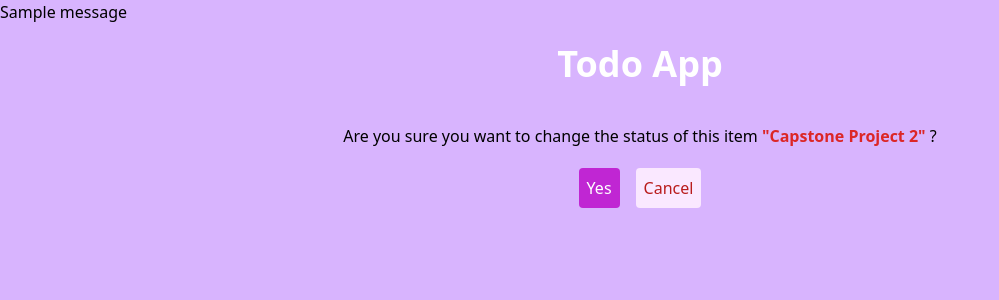
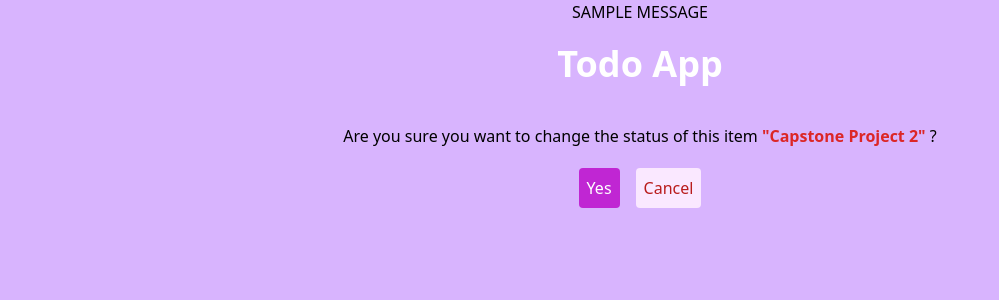
Before and after one commit to Thaboe-dev/Simple-Todo-App, a Django app: page /1/status/ in a window 1280 px wide. Shown: the top 300 px of the page, without its empty margins (0-999 px from the left). Run offline with Django 5.2, Linux system fonts and the light colour scheme; data comes from the database, SQL or seed files in the repository; both versions use the stored data as it was after the commit; one stand-in notice (Sample message) is shown; style sheets or scripts are compiled from the project's sources; some libraries are stand-ins or nearby versions.

Commit message:
modified UI

```diff
--- a/templates/base.html
+++ b/templates/base.html
@@ -14,7 +14,7 @@
     {% if messages %}
     <ul class="messages">
     {% for message in messages %}
-    <li{% if message.tags %} class="{{ message.tags }}"{% endif %} class="text-green-600">{{ message }}</li>
+    <li{% if message.tags %} class="{{ message.tags }} text-center uppercase font-sans "{% endif %}>{{ message }}</li>
     {% endfor %}
     </ul>
     {% endif %}
@@ -27,8 +27,6 @@
 
     {% endblock %}
 
-    <footer class="absolute bottom-0 right-full">
-        <p>&copy;2024. DevX&trade;</p>
-    </footer>
+
 </body>
 </html>
```
Also changed, not shown: db.sqlite3.
